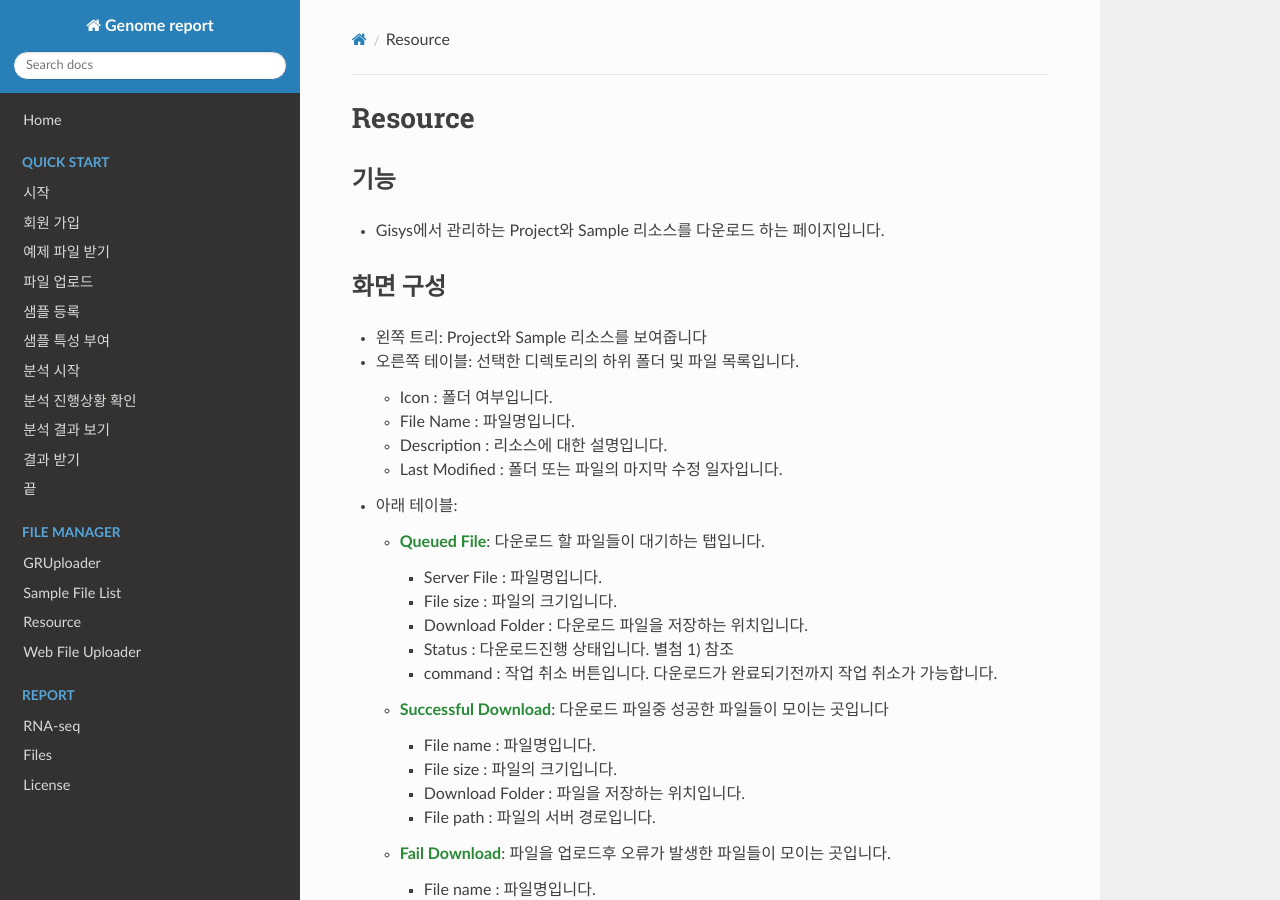
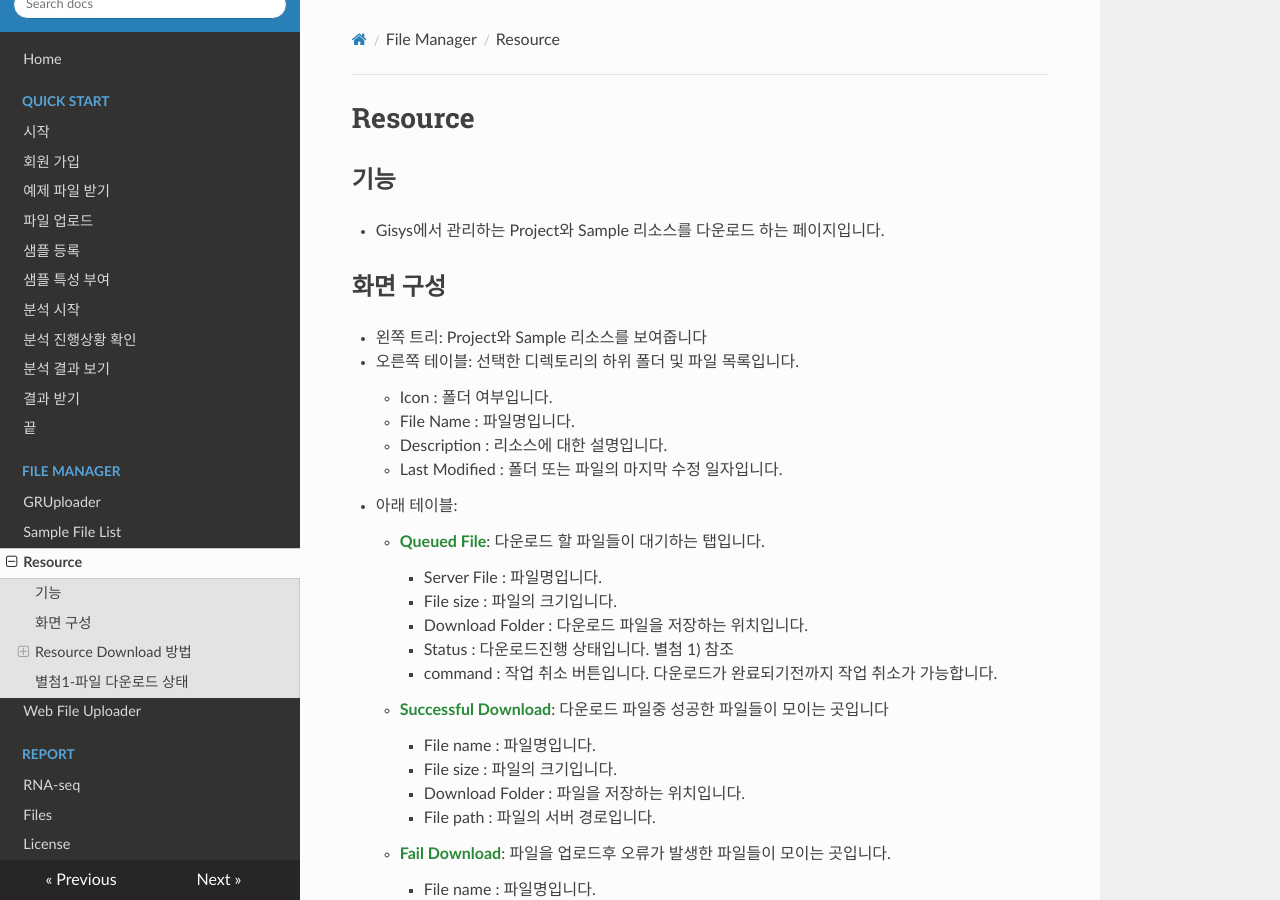
Before and after one commit to genomereport/gimanual, an MkDocs documentation site: the page built from docs/Resource_List.md, in a window 1280 px wide and 900 px high. Built offline with MkDocs 1.6.1, drawn with Linux system fonts in a browser that asks for light colours; nearby versions of some CDN libraries; old or Windows-style settings are respelled for this version of MkDocs.

Commit message:
Sample_File_List.md와 Resource_list.md 추가

```diff
--- a/mkdocs.yml
+++ b/mkdocs.yml
@@ -17,7 +17,7 @@ pages:
 - File Manager :
     - GRUploader: GR_File_Manager.md
     - Sample File List: Sample_File_List.md
-    - Resource: Resource_list.md
+    - Resource: Resource_List.md
     - Web File Uploader: Web_File_Uploader.md
 - Report :
     - RNA-seq : report/rnaseq_basic.md
```
